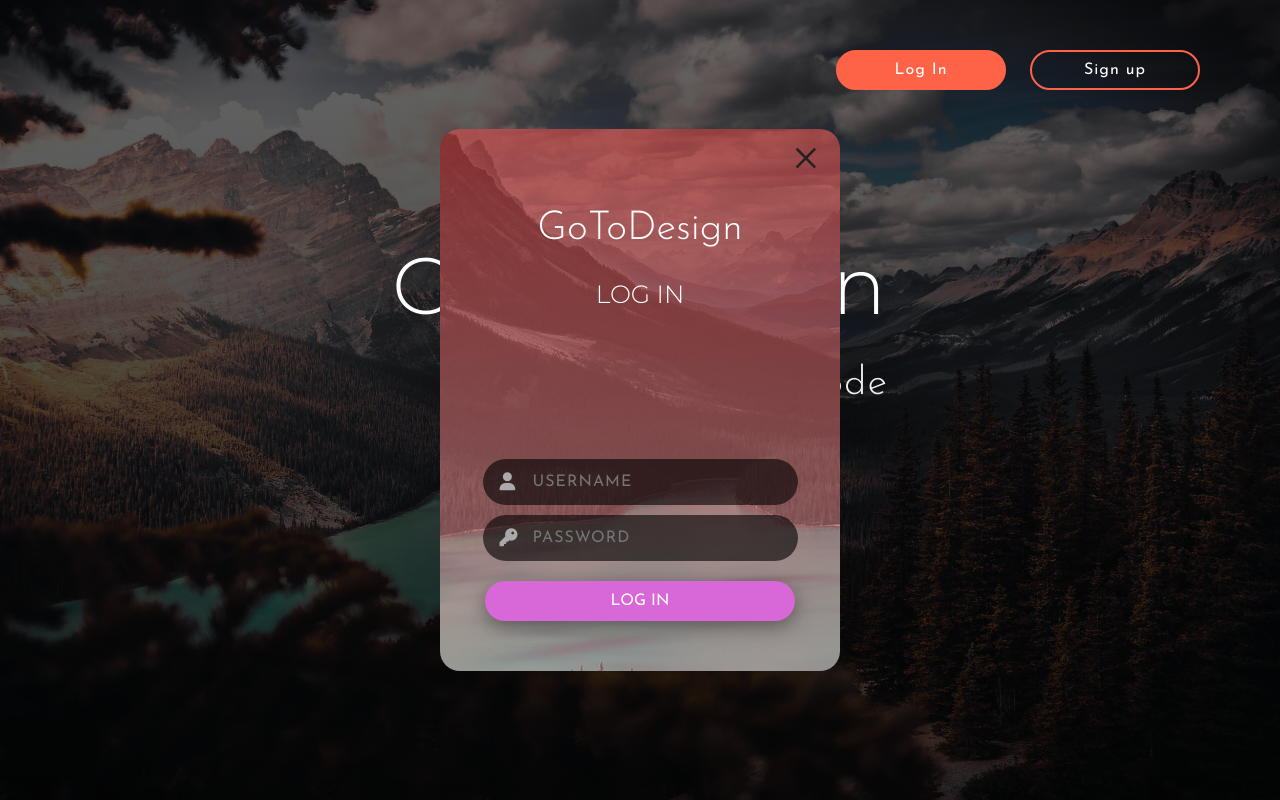
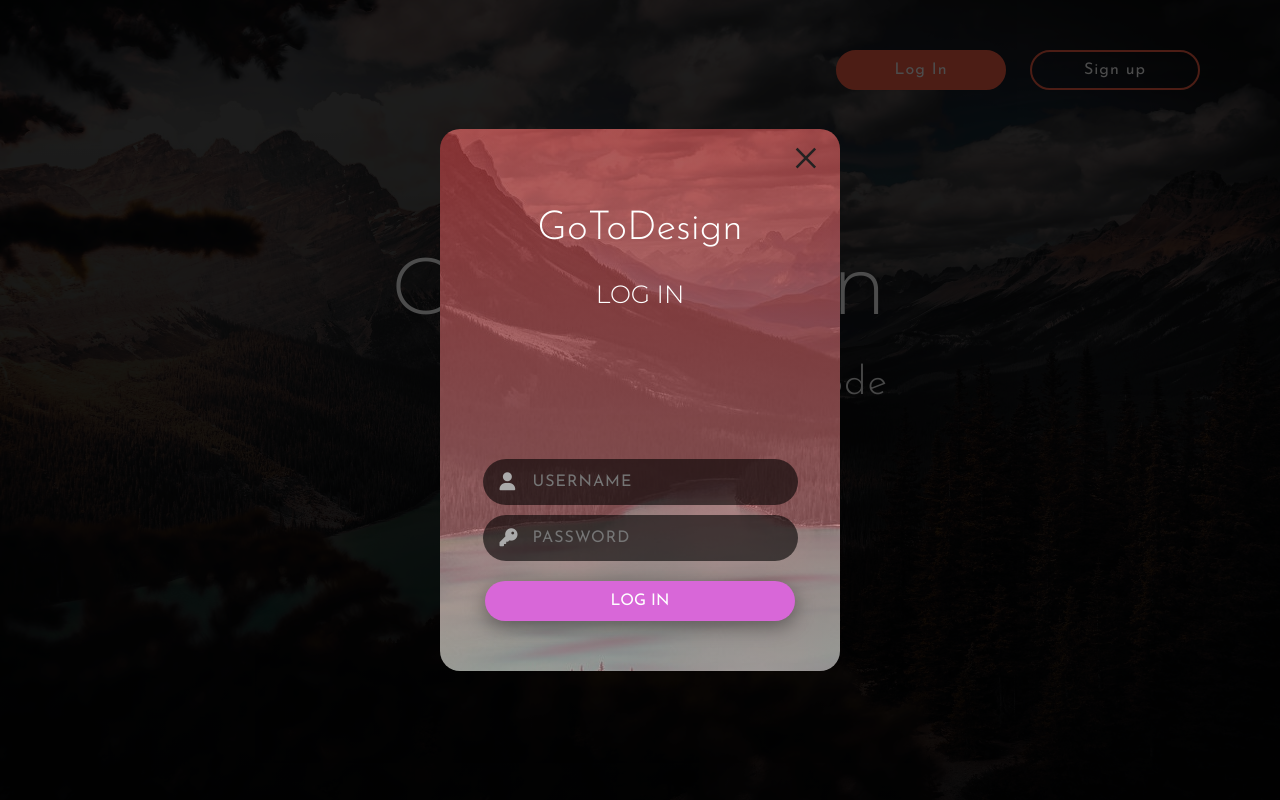
Before and after one commit to tod619/LandingPageModal, a plain HTML site: page index.html in a window 1280 px wide. Both pictures are taken after a click on the button "Log In". Drawn offline with Linux system fonts and the light colour scheme.

Commit message:
add/remove styles to form-container on click in style.css file

```diff
--- a/script.js
+++ b/script.js
@@ -4,19 +4,24 @@ const signupBtn = document.querySelector('.signup-btn')
 const loginBtn = document.querySelector('.login-btn')
 const signupXBtn = document.querySelector('.signup-x')
 const loginXbtn = document.querySelector('.login-x')
+const formContainer = document.querySelector('.form-container')
 
 signupBtn.addEventListener('click', () => {
     signupModal.classList.add('display')
+    formContainer.classList.add('display')
 })
 
 signupXBtn.addEventListener('click', () => {
     signupModal.classList.remove('display')
+    formContainer.classList.remove('display')
 })
 
 loginBtn.addEventListener('click', () => {
     loginModal.classList.add('display')
+    formContainer.classList.add('display')
 })
 
 loginXbtn.addEventListener('click', () => {
     loginModal.classList.remove('display')
+    formContainer.classList.remove('display')
 })
--- a/style.css
+++ b/style.css
@@ -76,6 +76,18 @@ font-family: 'Montserrat', sans-serif; */
 
 .signup-btn {
     background-color: transparent;
+}
+
+.form-container {
+    position: fixed;
+    background-color: rgba(0, 0, 0, 0.7);
+    top: 0;
+    left: 0;
+    bottom: 0;
+    right: 0;
+    opacity: 0;
+    visibility: hidden;
+
 }
 
 .modal {
```
